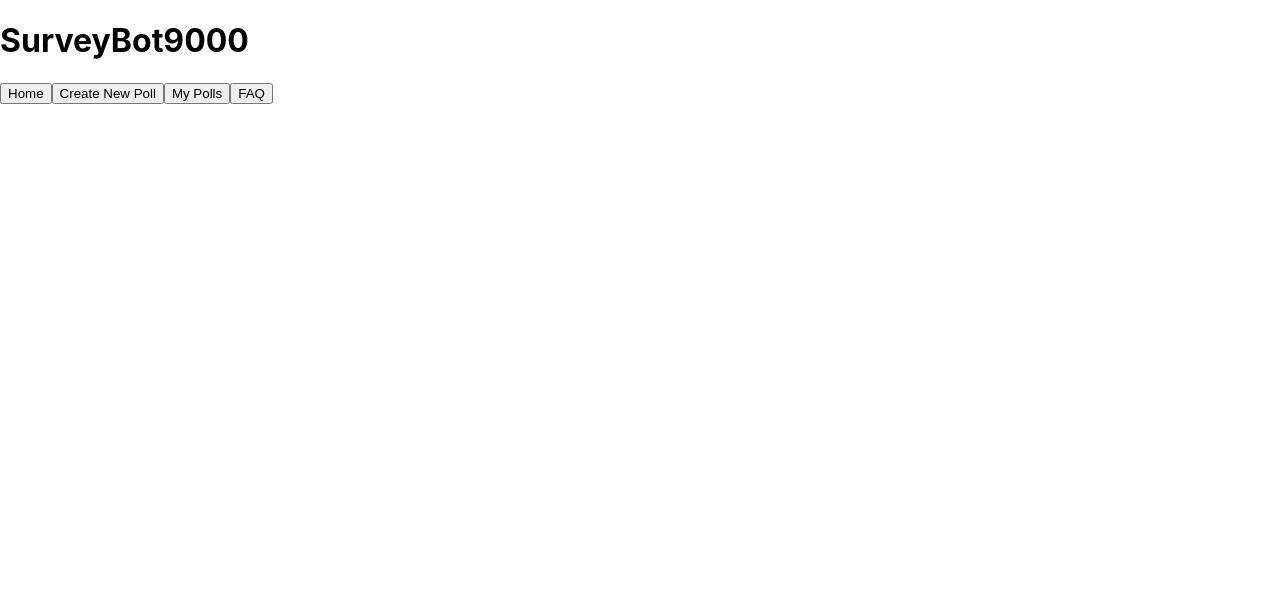
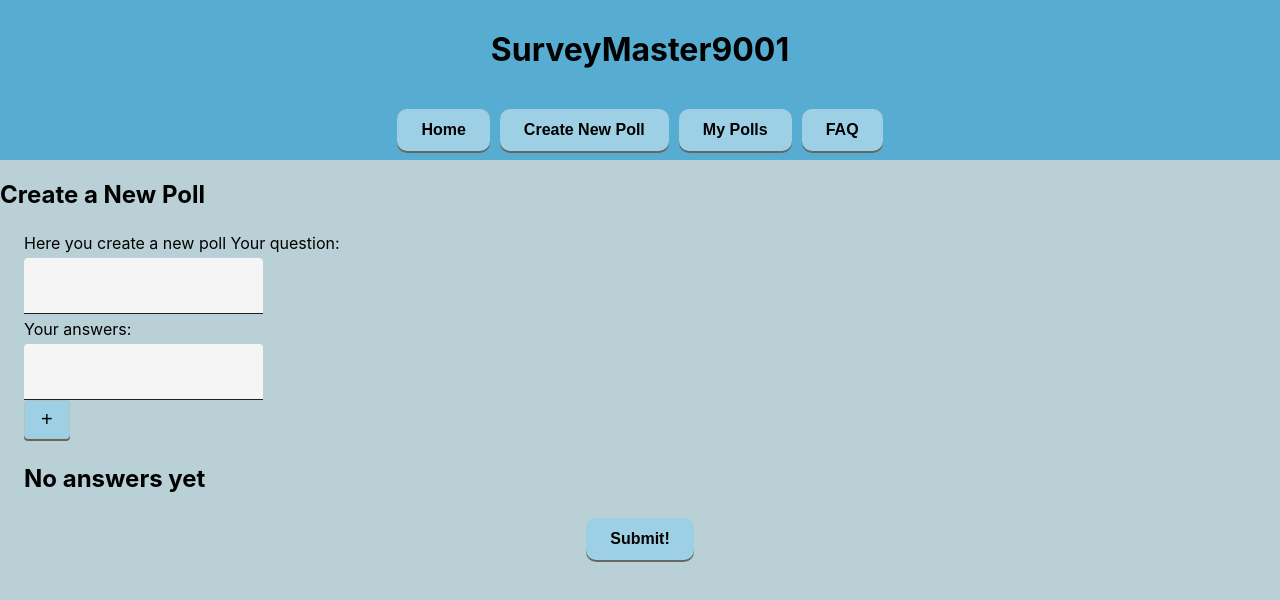
Before and after one commit to Liorushomir/wwwproject_react, a React (Create React App) app: page / in a window 1280 px wide. Both pictures are taken after a click on the button "Create New Poll". Shown: the top 600 px of the page. Built offline with nearby package versions, Linux system fonts and the light colour scheme.

Commit message:
playing with ordered list of answers to add, possibly remove button exists

```diff
--- a/src/App.tsx
+++ b/src/App.tsx
@@ -1,11 +1,12 @@
 import React from 'react';
 import './static/css/App.css';
+import {home} from './static/app-constants'
 import { Header } from './components/AppHeader/Header';
 import { PageLayout } from './components/Pages/PageLayout';
-import { Character } from './static/types';
 
 function App(){
     const [page, setPage] = React.useState<number>(0);
+
     const changePage = (newPage: number) => {
         setPage(newPage);
         //todo: Think about validations...
@@ -14,7 +15,7 @@ function App(){
     return (
         <div className="root">
             <Header changePage={changePage}/>
-            {PageLayout}
+            <PageLayout page={page}/>
         </div>
     );
 }
--- a/src/components/AppHeader/Header.tsx
+++ b/src/components/AppHeader/Header.tsx
@@ -3,15 +3,15 @@ import '../../static/css/App.css';
 import { Navbar } from './Navbar';
 
 export interface HeaderProps {
-    changePage(newPage: number): void;
+        changePage(newPage: number): void;
 }
+
 export const Header: React.FC<HeaderProps> = ({
     changePage,
 }) => {
-
     return (
-        <div className='header-container'>
-            <h1 className='app-header'> SurveyBot9000 </h1>
+        <div className="header-container">
+            <h1 className="app-header"> SurveyMaster9001</h1>
             <Navbar changePage={changePage}/>
         </div>
     )
--- a/src/components/AppHeader/Navbar.tsx
+++ b/src/components/AppHeader/Navbar.tsx
@@ -2,17 +2,17 @@ import React from 'react';
 import { pages } from '../../static/app-constants';
 import '../../static/css/App.css';
 
-export interface NavbarProps {
+export interface NavbarProps{
     changePage(newPage: number): void;
 }
+
+
 export const Navbar: React.FC<NavbarProps> = ({
-    changePage,
+                                                changePage
 }) => {
-
     const handlePageChange = (page: string) => {
-        // Think about a better way to do that:
-        switch(page) {
-            case 'Home Page':
+        switch (page) {
+            case 'Home':
                 changePage(0);
                 break;
             case 'Create New Poll':
@@ -31,7 +31,7 @@ export const Navbar: React.FC<NavbarProps> = ({
 
     return (
         <div className='nav-tab'>
-            {pages.map(page =>
+             {pages.map(page =>
                 <button key={page} className='nav-button' onClick={() => handlePageChange(page)}>
                     {page}
                 </button>)}
--- a/src/components/Pages/CreatePollPage/CreatePoll.tsx
+++ b/src/components/Pages/CreatePollPage/CreatePoll.tsx
@@ -1,88 +1,63 @@
 import React from 'react';
 import '../../../static/css/App.css';
+import {answerCard} from "./answerCard";
 
 export interface CreatePollPageProps{
 
 }
 
-export const CreatePoll: React.FC<CreatePollPageProps> = () =>{
-    return (
-      <div>
-          PollPage
-      </div>
-    );
-}
-
-
-
-export interface CreatePollPageProps2{
-    question: string;
-    answers: string[];
-    multiple_answer: boolean;
-    setAnswers: React.Dispatch<React.SetStateAction<string[]>> //todo: ???
-    setQuestion: React.Dispatch<React.SetStateAction<string>> //todo: ???
-}
-
-export const CreatePollPage2: React.FC<CreatePollPageProps2> = ({
-                                                                  question,
-                                                                  answers,
-                                                                  multiple_answer,
-                                                                  setAnswers,
-                                                                  setQuestion
-                                                              }) =>{
+export const CreatePoll = () => {
+    const [answers, setAnswers] = React.useState<string[]>([]);
     const [currentInput, setCurrentInput] = React.useState<string>('');
 
-    const addQuestion = () => {
-        if (currentInput === '') {
-            //todo: add validation and security to this
-            alert('Please input an answer!');
-            return;
-        }
-        setQuestion(currentInput);
+    const addAnswer = () =>{
+        const answerList = [...answers, currentInput];
+
+        setAnswers(answerList);
+        console.log('current list ---->', answerList)
     }
 
-    const addAnswer = () => {
-        if (currentInput === '') {
-            //todo: add validation and security to this
-            alert('Please input an answer!');
-            return;
+    const submitPoll = () =>{
+        if (answers.length <=0){
+            alert("You must have at least one option!")
         }
-        const answer_list = [...answers, currentInput];
-        setAnswers(answer_list);
     }
-
-
-
-    const SendPoll = () => {
-
-    }
-
-
-    const handleInputChange = (e: React.ChangeEvent<HTMLInputElement>) =>{{
+    const handleInputChange = (e: React.ChangeEvent<HTMLInputElement>) => {
+        //todo: redo this one
         // What is the problem with this approach? Read about debouncing.
         e.preventDefault();
         setCurrentInput(e.target.value); // Hint <- this is the problem. think about state and re-rendering.
-    }}
-
-
-
+    }
 
     return (
         <>
-            <h2> Create a New Poll</h2>
-            <div className='page-container'>
-                <div className='Question'>
-                    <input onChange={handleInputChange} />
-                    <button className='add-button' onClick={addQuestion}> + </button>
-                </div>
-                <div className='Answers'>
-                    <input onChange={handleInputChange} />
-                    <button className='add-button' onClick={addAnswer}> + </button>
-                </div>
-                <div>
-                    <button className='add-button' onClick={SendPoll}> Send </button>
-                </div>
+        <h2>Create a New Poll</h2>
+        <div className="create-poll-container">
+            Here you create a new poll
+            Your question:
+            <input className="create-poll-question" />
+            Your answers:
+            <div>
+                <input className="create-poll-answer" onChange={handleInputChange} />
+                <button className='add-answer' onClick={addAnswer}> + </button>
             </div>
+            <div className="answers-container">
+                {
+                    answers.length > 0?
+                        <ol className='answer-text-container'>
+                            {answers.map((answer) => (
+                                <li >
+                                    <p className='answer-text'>{answer}</p>
+                                    <button className="remove-button"> - </button>
+                                </li>
+                            ))}
+                        </ol>:
+                        // <answerCard key={answers.indexOf(answer)} answer={answer}/>
+                        <h2> No answers yet </h2>
+                }
+            </div>
+            <button className='submit-poll-button' onClick={submitPoll}> Submit! </button>
+        </div>
         </>
     );
 }
--- /dev/null
+++ b/src/components/Pages/CreatePollPage/answerCard.tsx
@@ -0,0 +1,17 @@
+import React from 'react';
+import '../../../static/css/App.css';
+
+export interface answerCardProps {
+    answer: string,
+}
+
+export const answerCard: React.FC<answerCardProps> = ({
+                                                                answer,
+                                                            }) => {
+
+    return (
+        <div className='answer-card'>
+            <h4> {answer} </h4>
+            </div>
+    );
+}
--- a/src/components/Pages/DisplayPollsPage/DisplayPolls.tsx
+++ b/src/components/Pages/DisplayPollsPage/DisplayPolls.tsx
@@ -6,8 +6,7 @@ export const DisplayPolls = () => {
 
     return (
         <div className='display-polls-container'>
-            <h2 > FAQ </h2>
-
+            <h2> The page to display polls </h2>
         </div>
 
     )
--- a/src/components/Pages/HomePage/Home.tsx
+++ b/src/components/Pages/HomePage/Home.tsx
@@ -4,7 +4,6 @@ import '../../../static/css/App.css';
 export const Home = () => {
 
     return (
-        <>
             <div className="home-page-container">
                 <h2>SurveyBot9000</h2>
                 <div>
@@ -13,7 +12,5 @@ export const Home = () => {
                     <p>Start working, or else.</p>
                 </div>
             </div>
-        </>
-
     )
 }
--- a/src/components/Pages/PageLayout.tsx
+++ b/src/components/Pages/PageLayout.tsx
@@ -1,9 +1,9 @@
 import React from 'react';
 import '../../static/css/App.css';
+import { Home } from './HomePage/Home';
+import { CreatePoll } from './CreatePollPage/CreatePoll';
 import { DisplayPolls } from './DisplayPollsPage/DisplayPolls';
-import {CreatePoll} from './CreatePollPage/CreatePoll';
 import { FAQ } from './FAQPage/FAQ';
-import { Home } from './HomePage/Home';
 
 export interface PageLayoutProps {
     page: number;
--- a/src/static/app-constants.ts
+++ b/src/static/app-constants.ts
@@ -1 +1,14 @@
-export const pages = ['Home', 'Create New Poll', 'My Polls', 'FAQ'];
+export const home = 'Home'
+export const createPoll = 'CreatePoll'
+export const viewPolls = 'ViewPolls'
+export const faq = 'FAQ'
+
+
+export const pages_dict = {
+    home: 'Home',
+    createPoll: 'Create New Poll',
+    viewPolls: 'My Polls',
+    faq: 'FAQ'
+};
+
+export const pages = ['Home', 'Create New Poll', 'My Polls', 'FAQ']
--- a/src/static/css/App.css
+++ b/src/static/css/App.css
@@ -1,39 +1,114 @@
-.App {
-  text-align: center;
-  background-color: #61dafb;
+:root {
+  --header-background: #57acd1;
+  --button-active-bg-color: #1b4b72;
+  --page-background-color: #b8d0d6;
+  --button-active-color: white;
+  background-color: var(--page-background-color);
+  --button-background-color-base: #9ed0e5;
 }
 
-.App-logo {
-  height: 40vmin;
-  pointer-events: none;
-}
 
-@media (prefers-reduced-motion: no-preference) {
-  .App-logo {
-    animation: App-logo-spin infinite 20s linear;
-  }
-}
-
-.App-header {
-  background-color: #61dafb;
-  min-height: 100vh;
+.header-container{
   display: flex;
   flex-direction: column;
   align-items: center;
-  justify-content: center;
-  font-size: calc(10px + 2vmin);
-  color: white;
+  justify-content: space-around;
+  text-align: center;
+  background-color: var(--header-background);
+  height: 20vh;
 }
 
-.App-link {
-  color: #61dafb;
+.nav-tab{
+  display: flex;
+  flex-direction: row;
+  gap: 10px;
 }
 
-@keyframes App-logo-spin {
-  from {
-    transform: rotate(0deg);
-  }
-  to {
-    transform: rotate(360deg);
-  }
+button{
+  outline: none;
+  cursor: pointer;
+  font-weight: 600;
+  background-color: var(--button-background-color-base);
+  border-radius: 10px;
+  transition-duration: 0.1s;
+  box-shadow: 0 2px #666;
+  border: 0;
+  line-height: 1.15;
+  font-size: 16px;
+  padding: 12px 24px;
 }
+
+button:hover {
+  background-color: var(--button-active-bg-color);
+  color: var(--button-active-color);
+}
+
+button:active{
+  background-color: var(--button-active-bg-color);
+  box-shadow: 0 1px #666;
+  transform: translateY(1px);
+}
+
+.create-poll-container{
+  margin: 3vh;
+  display: flex;
+  flex-direction: column;
+  gap: 5px;
+  justify-items: center;
+  align-items: baseline;
+}
+
+.add-answer{
+  display: flex;
+  outline: 0;
+  cursor: pointer;
+  text-align: center;
+  border: 1px solid #babfc3;
+  padding: 7px 16px;
+  min-height: 36px;
+  min-width: 36px;
+  border-radius: 4px;
+  font-weight: 500;
+  font-size: 20px;
+  background-color: var(--button-background-color-base);
+}
+
+input {
+  color: rgba(0,0,0,.87);
+  border-bottom-color: rgba(0,0,0,.42);
+  font-size: 1rem;
+  font-weight: 400;
+  letter-spacing: .009375em;
+  text-decoration: inherit;
+  text-transform: inherit;
+  align-self: baseline;
+  box-sizing: border-box;
+  padding: 20px 16px 6px;
+  transition: opacity 150ms cubic-bezier(0.4, 0, 0.2, 1);
+  border: none;
+  border-bottom: 1px solid;
+  border-radius: 4px 4px 0 0;
+  background: rgb(245, 245, 245);
+  height: 56px;
+}
+
+.submit-poll-button{
+  align-self:center;
+}
+
+.remove-button{
+  width: 20px;
+  padding: 2px;
+  margin: 5px;
+
+}
+
+.answer-text-container{
+  display: block;
+  margin: 10px;
+  padding: 5px;
+}
+
+.answer-text-container li{
+  /*display-in;*/
+}
```
Also changed, not shown: src/components/Pages/CreatePollPage/CharacterCard.tsx (deleted, +0 -21 lines), src/components/Pages/FAQPage/faq-content.ts (deleted, +0 -31 lines).
